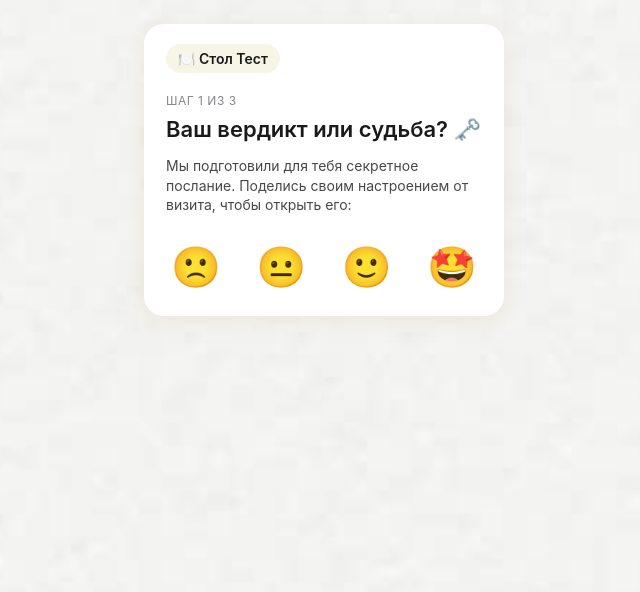
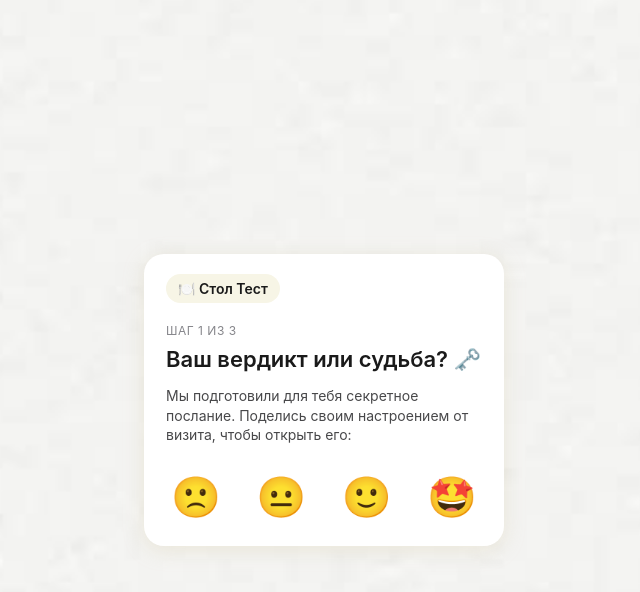
Before and after one commit to mgrpers1orenfud-beep/pahlava, a plain HTML site: page index.html in a window 1280 px wide. Shown: the whole page, without its empty margins (316-956 px from the left). Drawn offline with Linux system fonts and the light colour scheme.

Commit message:
Add files via upload

```diff
--- a/index.html
+++ b/index.html
@@ -6,26 +6,47 @@
     <title>Пахлава — Feedback</title>
     <style>
         html {
-            min-height: 100%;
+            height: 100%;
+            min-height: 100dvh;
         }
         body {
             font-family: -apple-system, BlinkMacSystemFont, "Segoe UI", Roboto, Helvetica, Arial, sans-serif;
-            background: #ebe8e4 url("background.jpg") center center / cover no-repeat fixed;
             color: #1a1a1a;
             margin: 0;
-            padding: 24px 16px;
             min-height: 100vh;
+            min-height: 100dvh;
+            min-height: -webkit-fill-available;
+            padding: max(16px, env(safe-area-inset-top)) 16px max(16px, env(safe-area-inset-bottom));
             box-sizing: border-box;
+            background-color: #ebe8e4;
+            display: flex;
+            align-items: center;
+            justify-content: safe center;
+            overflow-x: hidden;
+        }
+        body::before {
+            content: "";
+            position: fixed;
+            inset: 0;
+            z-index: -1;
+            background: #ebe8e4 url("background.jpg") center center / cover no-repeat;
+            pointer-events: none;
+        }
+        @media (min-width: 769px) {
+            body::before {
+                background-attachment: fixed;
+            }
         }
         .card {
             background: #ffffff;
             border-radius: 20px;
             padding: 20px 22px;
             max-width: 360px;
-            width: fit-content;
-            margin: 0 auto;
+            width: 100%;
+            margin: 0;
             box-shadow: 0 4px 20px rgba(220, 210, 180, 0.4);
             box-sizing: border-box;
+            flex-shrink: 0;
         }
         .step-content {
             display: none !important;
```
